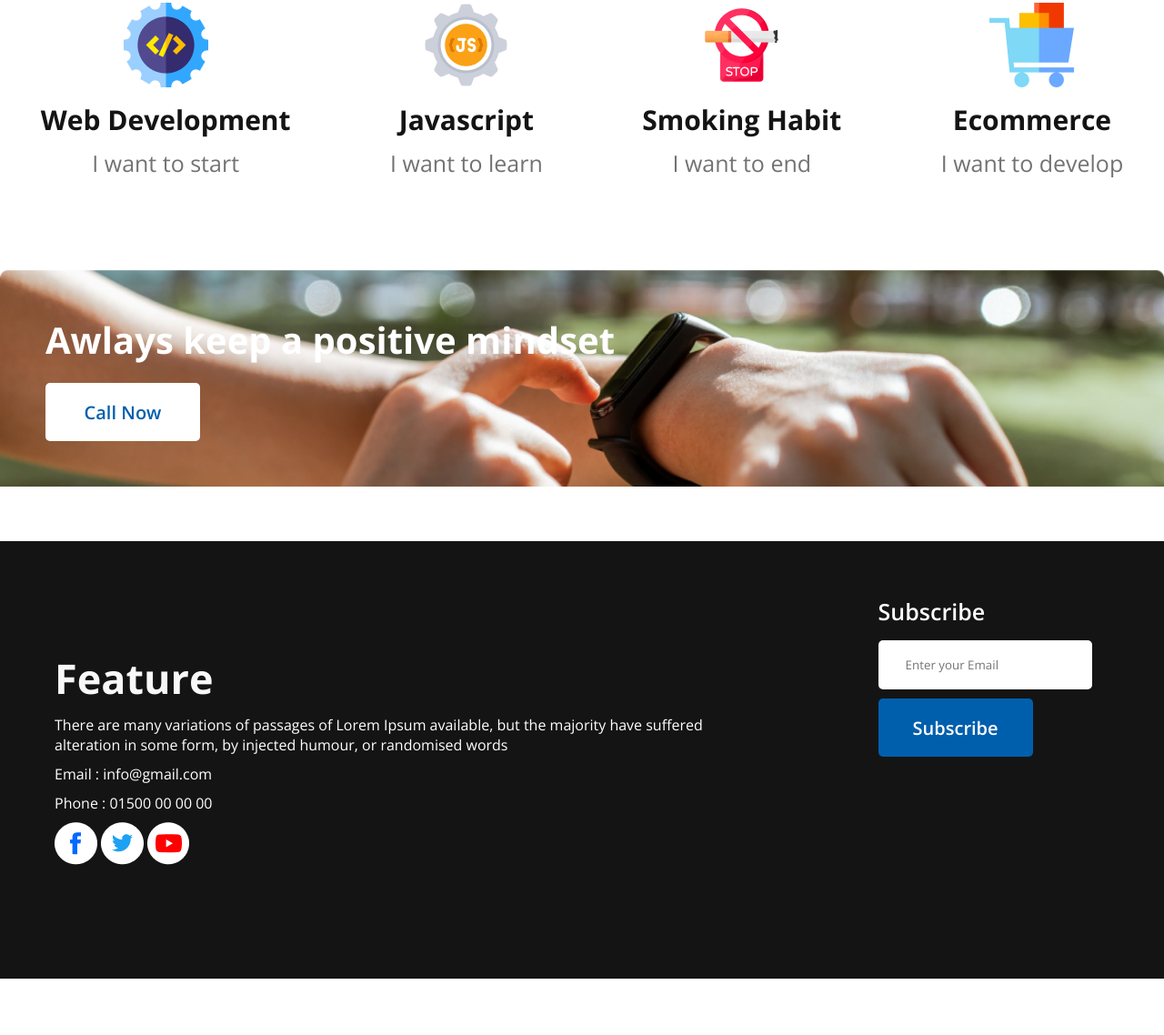
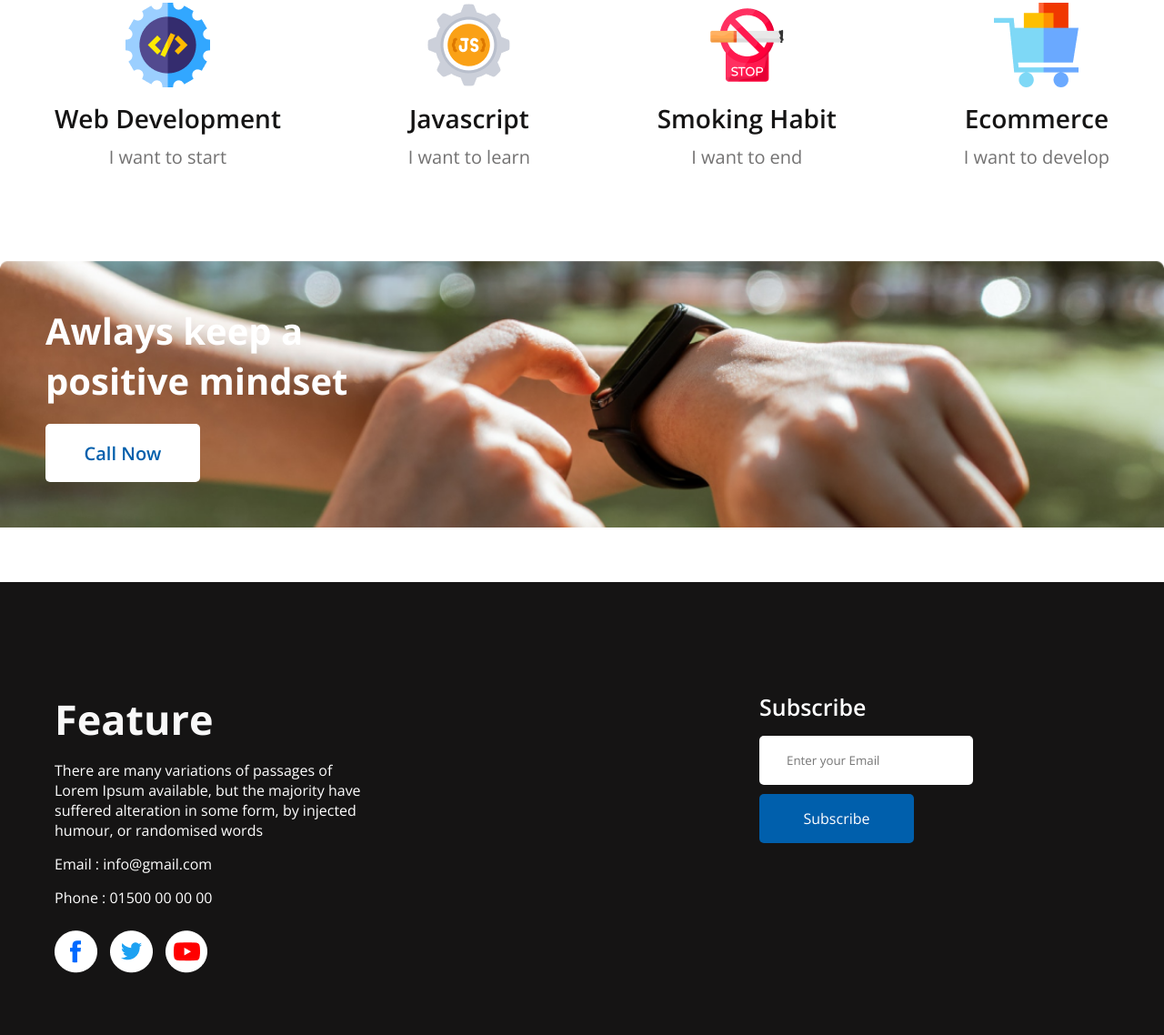
Before and after one commit to Tanmi-Tanu/first-assignment, a plain HTML site: page index.html in a window 1280 px wide. Shown: the part 1826-2964 px from the top of the page at 91% size. Before the commit the page ends 2902 px from the top, so only its background shows below. Drawn offline with nearby package versions, Linux system fonts and the light colour scheme.

Commit message:
revision

```diff
--- a/index.html
+++ b/index.html
@@ -7,7 +7,6 @@
     <title>My First Assignment</title>
     <link rel="stylesheet" href="style.css">
     <link rel="preconnect" href="https://fonts.googleapis.com"><link rel="preconnect" href="https://fonts.gstatic.com" crossorigin><link href="https://fonts.googleapis.com/css2?family=Open+Sans:wght@400;600;700;800&family=Poppins:wght@100;400;500;600;700&display=swap" rel="stylesheet">
-    <link rel="stylesheet" href="https://cdnjs.cloudflare.com/ajax/libs/font-awesome/6.2.0/css/all.min.css" />
 </head>
 <body>
     <header class="top-area">
@@ -37,22 +36,22 @@
             <div class="content">
                 <div class="content-web">
                     <img src="./images/icons/web.png" alt="">
-                    <h4 class="content-title">Web Development</h4>
+                    <h5 class="content-title">Web Development</h5>
                     <p class="content-description">I want to start</p>
                 </div>
                 <div class="content-web">
                     <img src="./images/icons/js.png" alt="">
-                    <h4 class="content-title">Javascript</h4>
+                    <h5 class="content-title">Javascript</h5>
                     <p class="content-description">I want to learn</p>
                 </div>
                 <div class="content-web">
                     <img src="./images/icons/smoke.png" alt="">
-                    <h4 class="content-title">Smoking Habit</h4>
+                    <h5 class="content-title">Smoking Habit</h5>
                     <p class="content-description">I want to end</p>
                 </div>
                 <div class="content-web">
                     <img src="./images/icons/ecom.png" alt="">
-                    <h4 class="content-title">Ecommerce</h4>
+                    <h5 class="content-title">Ecommerce</h5>
                     <p class="content-description">I want to develop</p>
                 </div>
             </div>
@@ -74,9 +73,9 @@
                     <p class="features-description">Email : info@gmail.com</p>
                     <p class="features-description">Phone : 01500 00 00 00</p>
                     <div class="icon">
-                        <img src="/images/icons/fb.png" alt="">
-                        <img src="/images/icons/twitter.png" alt="">
-                        <img src="/images/icons/youtube.png" alt="">
+                        <img class="icon-image" src="/images/icons/fb.png" alt="">
+                        <img class="icon-image" src="/images/icons/twitter.png" alt="">
+                        <img class="icon-image" src="/images/icons/youtube.png" alt="">
                     </div>
                 </div>
                 <div class="features-form">
--- a/style.css
+++ b/style.css
@@ -59,9 +59,6 @@ main{
     width:fit-content;
     height: 800px;
 }
-.about-area{
-
-}
 .about{
     display: flex;
     gap: 40px;
@@ -95,15 +92,15 @@ main{
     margin-top: 50px;
 }
 .content-title{
-    font-weight: 700;
-    font-size: 30px;
+    font-weight: 600;
+    font-size: 28px;
     color: #151414;
     margin-top: 10px;
     margin-bottom: 10px;
 }
 .content-description{
-    font-weight: 500;
-    font-size: 25px;
+    font-weight: 400;
+    font-size: 20px;
     color: #737272;
 }
 /* Image Area Style*/
@@ -114,7 +111,7 @@ main{
     margin-top: 100px;
 }
 .text-position{
-    padding: 50px;
+    padding: 50px 800px 50px 50px;
 }
 .images-text{
     font-size: 40px;
@@ -130,34 +127,35 @@ main{
 }
 .features{
     display: flex;
-    gap: 50px;
+    gap: 24px;
     padding: 60px;
 }
 .features-text{
     margin-top: 60px;
     margin-bottom: 60px;
-    padding-right: 100px;
+    padding-right: 400px;
 }
 .features-title{
     font-weight: 700;
     font-size: 45px;
     color: #F8F8F8;
-    margin-bottom: 10px;
+    margin-bottom: 15px;
 }
 .features-description{
     font-weight: 400;
     font-size: 16px;
     color: #FFFFFF;
-    margin-bottom: 10px;
+    margin-bottom: 15px;
+}
+.features-form{
+    padding-right: 150px;
 }
 .form-title{
     font-weight: 600;
     font-size: 25px;
     color: #FFFFFF;
     margin-bottom: 15px;
-}
-form{
-
+    margin-top: 60px;
 }
 input{
     border: 0;
@@ -165,16 +163,22 @@ input{
     border-radius: 5px;
 }
 #button{
-    font-weight: 600;
-    font-size: 20px;
+    font-weight: 400;
+    font-size: 16px;
     color: #FFFFFF;
     background: #005FAC;
     width: 170px;
-    height: 64px;
+    height: 54px;
     border: 0;
-    padding: 18px 30px;
+    padding: 16px 30px;
     border-radius: 5px;
     margin-top: 10px;
+}
+.icon{
+    margin-top: 25px;
+}
+.icon-image{
+    padding-right: 10px;
 }
 /* Footers Area Style*/
 .footer-area{
```
